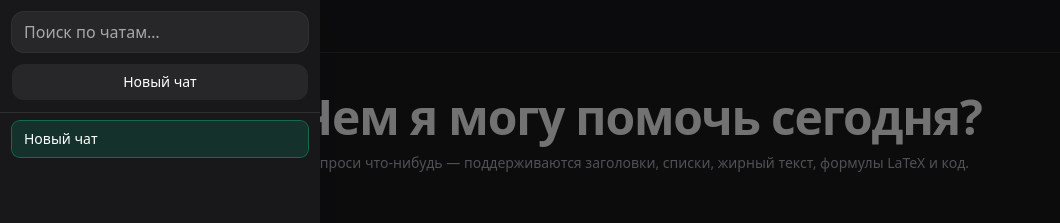
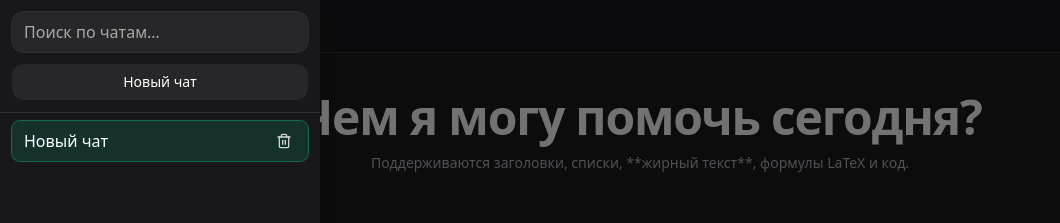
Before and after one commit to 89059043673d-ctrl/ai-assistant-chat, a Next.js app: page / in a window 1280 px wide. Both pictures are taken after a click on the button 30 px from the left and 26 px from the top of the page. Shown: the top 223 px of the page, without its empty margins (0-1060 px from the left). Built offline with nearby package versions, Linux system fonts and the light colour scheme.

Commit message:
Update Chat.tsx

```diff
--- a/components/Chat.tsx
+++ b/components/Chat.tsx
@@ -1,7 +1,7 @@
 "use client";
 
 import React, { useEffect, useMemo, useRef, useState } from "react";
-import { Menu, Paperclip, Send, Mic, Copy, Check } from "lucide-react";
+import { Menu, Paperclip, Send, Mic, Copy, Check, Trash2 } from "lucide-react";
 import Markdown from "./Markdown";
 import clsx from "clsx";
 
@@ -15,38 +15,31 @@ declare global {
   }
 }
 
-// старый ключ (для миграции), новый ключ
 const LS_OLD = "chat.history.v1";
 const LS_SESS = "chat.sessions.v1";
 
 export default function Chat() {
-  // ---- СЕССИИ (несколько диалогов) -----------------------------------------
+  // ---------- sessions ----------
   const [sessions, setSessions] = useState<ChatSession[]>([]);
   const [currentId, setCurrentId] = useState<string | null>(null);
-
-  // поиск по диалогам
   const [q, setQ] = useState("");
 
-  // текущее сообщение + загрузка
+  // ---------- input state ----------
   const [text, setText] = useState("");
   const [sending, setSending] = useState(false);
+  const [copiedId, setCopiedId] = useState<string | null>(null);
+  const [sidebarOpen, setSidebarOpen] = useState(false);
 
-  // визуальная обратная связь «скопировано»
-  const [copiedId, setCopiedId] = useState<string | null>(null);
-
-  // вложения (минимальная реализация — список имён)
+  // attachments
   const fileInputRef = useRef<HTMLInputElement | null>(null);
   const [attachedNames, setAttachedNames] = useState<string[]>([]);
 
-  // боковое меню
-  const [sidebarOpen, setSidebarOpen] = useState(false);
-
-  // МИКРОФОН (Web Speech API)
+  // mic
   const recRef = useRef<any>(null);
   const [recOn, setRecOn] = useState(false);
-  const lastFinalRef = useRef<string>(""); // чтобы не дублировать одну и ту же финальную фразу
+  const lastFinalRef = useRef<string>("");
 
-  // ---- INIT / MIGRATION -----------------------------------------------------
+  // ---------- init / migration ----------
   useEffect(() => {
     try {
       const raw = localStorage.getItem(LS_SESS);
@@ -58,7 +51,6 @@ export default function Chat() {
           return;
         }
       }
-      // миграция со старого формата (одна беседа)
       const oldRaw = localStorage.getItem(LS_OLD);
       if (oldRaw) {
         const msgs = JSON.parse(oldRaw) as Msg[];
@@ -75,7 +67,6 @@ export default function Chat() {
         setCurrentId(sess.id);
         localStorage.setItem(LS_SESS, JSON.stringify([sess]));
       } else {
-        // пустая начальная сессия
         const sess: ChatSession = {
           id: crypto.randomUUID(),
           title: "Новый чат",
@@ -89,12 +80,9 @@ export default function Chat() {
     } catch {}
   }, []);
 
-  // сохраняем сессии
   useEffect(() => {
     try {
-      if (sessions.length) {
-        localStorage.setItem(LS_SESS, JSON.stringify(sessions));
-      }
+      if (sessions.length) localStorage.setItem(LS_SESS, JSON.stringify(sessions));
     } catch {}
   }, [sessions]);
 
@@ -112,7 +100,7 @@ export default function Chat() {
     );
   };
 
-  // ---- ВСПОМОГАТЕЛЬНЫЕ -----------------------------------------------------
+  // ---------- helpers ----------
   const copyText = async (id: string, content: string) => {
     try {
       await navigator.clipboard.writeText(content);
@@ -127,7 +115,6 @@ export default function Chat() {
     if (names.length) setAttachedNames(names);
   };
 
-  // создаём новый диалог
   const newChat = () => {
     const sess: ChatSession = {
       id: crypto.randomUUID(),
@@ -142,7 +129,15 @@ export default function Chat() {
     setSidebarOpen(false);
   };
 
-  // автозаголовок: первый юзер-вопрос в новом диалоге становится заголовком
+  const deleteChat = (id: string) => {
+    setSessions((prev) => {
+      const next = prev.filter((s) => s.id !== id);
+      const nextId = next[0]?.id ?? null;
+      setCurrentId(nextId);
+      return next;
+    });
+  };
+
   const ensureTitle = (firstUserText: string) => {
     if (!current) return;
     if (!current.title || current.title === "Новый чат") {
@@ -153,12 +148,10 @@ export default function Chat() {
     }
   };
 
-  // ---- МИКРОФОН без дублей --------------------------------------------------
+  // ---------- mic without duplicates ----------
   useEffect(() => {
     if (!recOn) return;
-
-    const SR =
-      window.SpeechRecognition || window.webkitSpeechRecognition || null;
+    const SR = window.SpeechRecognition || window.webkitSpeechRecognition || null;
     if (!SR) {
       setRecOn(false);
       alert("Распознавание речи не поддерживается в этом браузере.");
@@ -170,8 +163,6 @@ export default function Chat() {
     rec.continuous = true;
 
     rec.onresult = (e: any) => {
-      // Берём последний результат; добавляем ТОЛЬКО финальные реплики, и
-      // защищаемся от повтора той же самой строки.
       const r = e.results[e.results.length - 1];
       if (!r) return;
       const phrase = (r[0]?.transcript || "").trim();
@@ -183,7 +174,6 @@ export default function Chat() {
         }
       }
     };
-
     rec.onerror = () => setRecOn(false);
     rec.onend = () => setRecOn(false);
 
@@ -193,7 +183,6 @@ export default function Chat() {
     } catch {
       setRecOn(false);
     }
-
     return () => {
       try {
         rec.stop();
@@ -215,7 +204,7 @@ export default function Chat() {
     });
   };
 
-  // ---- ОТПРАВКА -------------------------------------------------------------
+  // ---------- send ----------
   const send = async () => {
     if (!current) return;
     const userText = text.trim();
@@ -302,7 +291,6 @@ export default function Chat() {
     }
   };
 
-  // список диалогов (фильтр по заголовку/контенту)
   const filteredSessions = useMemo(() => {
     const qv = q.trim().toLowerCase();
     if (!qv) return sessions;
@@ -312,10 +300,10 @@ export default function Chat() {
     });
   }, [sessions, q]);
 
-  // ---- UI -------------------------------------------------------------------
+  // ---------- UI ----------
   return (
     <div className="min-h-screen bg-zinc-900 text-zinc-100">
-      {/* top bar */}
+      {/* top */}
       <div className="sticky top-0 z-30 flex items-center gap-3 border-b border-white/10 bg-zinc-900/90 px-3 py-2 backdrop-blur">
         <button
           className="rounded-xl p-2 hover:bg-white/5 active:scale-95 transition"
@@ -327,20 +315,19 @@ export default function Chat() {
         <div className="text-sm opacity-70">Мой ИИ-ассистент</div>
       </div>
 
-      {/* приветственная надпись (по центру, спокойные тона) */}
+      {/* welcome */}
       {current && current.messages.length === 0 && (
         <div className="px-4 py-10 sm:px-6">
           <h1 className="text-center text-4xl sm:text-5xl font-extrabold tracking-tight text-zinc-200">
             Чем я могу помочь сегодня?
           </h1>
           <p className="mt-3 text-center text-sm text-zinc-400">
-            Спроси что-нибудь — поддерживаются заголовки, списки, жирный текст,
-            формулы LaTeX и код.
+            Поддерживаются заголовки, списки, **жирный текст**, формулы LaTeX и код.
           </p>
         </div>
       )}
 
-      {/* сообщения */}
+      {/* messages */}
       <div className="mx-auto max-w-3xl px-3 pb-36 sm:px-4">
         {current?.messages.map((m) => (
           <div
@@ -352,19 +339,17 @@ export default function Chat() {
           >
             <div
               className={clsx(
-                "group relative rounded-2xl px-4 py-3 shadow",
+                "group relative rounded-2xl px-4 py-3 shadow max-w-[90%]",
                 m.role === "user"
-                  ? // моё — светлее
-                    "bg-zinc-100 text-zinc-900"
-                  : // ассистент — темнее
-                    "bg-zinc-800/90 text-zinc-100"
+                  ? "bg-zinc-100 text-zinc-900"
+                  : "bg-zinc-800/90 text-zinc-100"
               )}
             >
-              {/* копировать */}
+              {/* copy */}
               <button
                 className={clsx(
                   "absolute -right-2 -top-2 hidden rounded-full p-2 text-white/90 shadow transition group-hover:block active:scale-95",
-                  m.role === "user" ? "bg-zinc-700" : "bg-zinc-700"
+                  "bg-zinc-700"
                 )}
                 onClick={() => copyText(m.id, m.content)}
                 aria-label="Копировать"
@@ -377,11 +362,15 @@ export default function Chat() {
                 )}
               </button>
 
-              {m.role === "assistant" ? (
-                <Markdown>{m.content}</Markdown>
-              ) : (
-                <div className="whitespace-pre-wrap">{m.content}</div>
+              {/* Markdown — и для ассистента, и для пользователя */}
+              <Markdown
+                className={clsx(
+                  "prose max-w-none prose-headings:mt-3 prose-p:my-2 prose-li:my-1",
+                  m.role === "user" ? "prose-zinc" : "prose-invert"
                 )}
+              >
+                {m.content}
+              </Markdown>
             </div>
           </div>
         ))}
@@ -389,7 +378,6 @@ export default function Chat() {
 
       {/* input bar */}
       <div className="fixed inset-x-0 bottom-0 z-20 border-t border-white/10 bg-zinc-900/95 backdrop-blur">
-        {/* attached chips */}
         {attachedNames.length > 0 && (
           <div className="mx-auto max-w-3xl px-3 pt-3 sm:px-4">
             <div className="flex flex-wrap gap-2">
@@ -407,7 +395,6 @@ export default function Chat() {
 
         <div className="mx-auto max-w-3xl px-3 py-3 sm:px-4">
           <div className="flex items-center gap-2">
-            {/* paperclip */}
             <button
               className="rounded-2xl bg-zinc-800 p-3 text-zinc-200 hover:bg-zinc-700 active:scale-95 transition"
               onClick={onPickFile}
@@ -424,7 +411,6 @@ export default function Chat() {
               onChange={onFilesChosen}
             />
 
-            {/* input */}
             <input
               className="flex-1 rounded-2xl bg-zinc-800 px-4 py-3 text-base text-white placeholder:text-white/60 outline-none ring-1 ring-white/10 focus:ring-2 focus:ring-emerald-400/70"
               placeholder="Спросите что-нибудь…"
@@ -433,7 +419,6 @@ export default function Chat() {
               onKeyDown={onEnterSend}
             />
 
-            {/* mic */}
             <button
               className={clsx(
                 "rounded-2xl p-3 active:scale-95 transition",
@@ -448,7 +433,6 @@ export default function Chat() {
               <Mic className="h-5 w-5" />
             </button>
 
-            {/* send */}
             <button
               className="rounded-2xl bg-white px-4 py-3 text-zinc-900 hover:bg-zinc-200 active:scale-95 transition disabled:opacity-50"
               onClick={send}
@@ -488,14 +472,17 @@ export default function Chat() {
 
             <div className="max-h-[70vh] overflow-y-auto px-3 pb-6">
               {filteredSessions.map((s) => (
-                <button
+                <div
                   key={s.id}
                   className={clsx(
-                    "mt-2 w-full truncate rounded-lg px-3 py-2 text-left text-sm transition",
+                    "mt-2 flex items-center gap-2 rounded-lg px-3 py-2 transition",
                     s.id === currentId
                       ? "bg-emerald-600/20 ring-1 ring-emerald-500/50"
                       : "bg-zinc-800 hover:bg-zinc-700"
                   )}
+                >
+                  <button
+                    className="flex-1 truncate text-left"
                     title={s.title}
                     onClick={() => {
                       setCurrentId(s.id);
@@ -504,6 +491,16 @@ export default function Chat() {
                   >
                     {s.title || "Новый чат"}
                   </button>
+                  <button
+                    className="rounded-md p-1 text-zinc-300 hover:bg-zinc-700 hover:text-white active:scale-95 transition"
+                    title="Удалить чат"
+                    onClick={() => {
+                      if (confirm("Удалить этот чат?")) deleteChat(s.id);
+                    }}
+                  >
+                    <Trash2 className="h-4 w-4" />
+                  </button>
+                </div>
               ))}
             </div>
           </aside>
```
Lines whose indentation alone changed are shown as unchanged.
